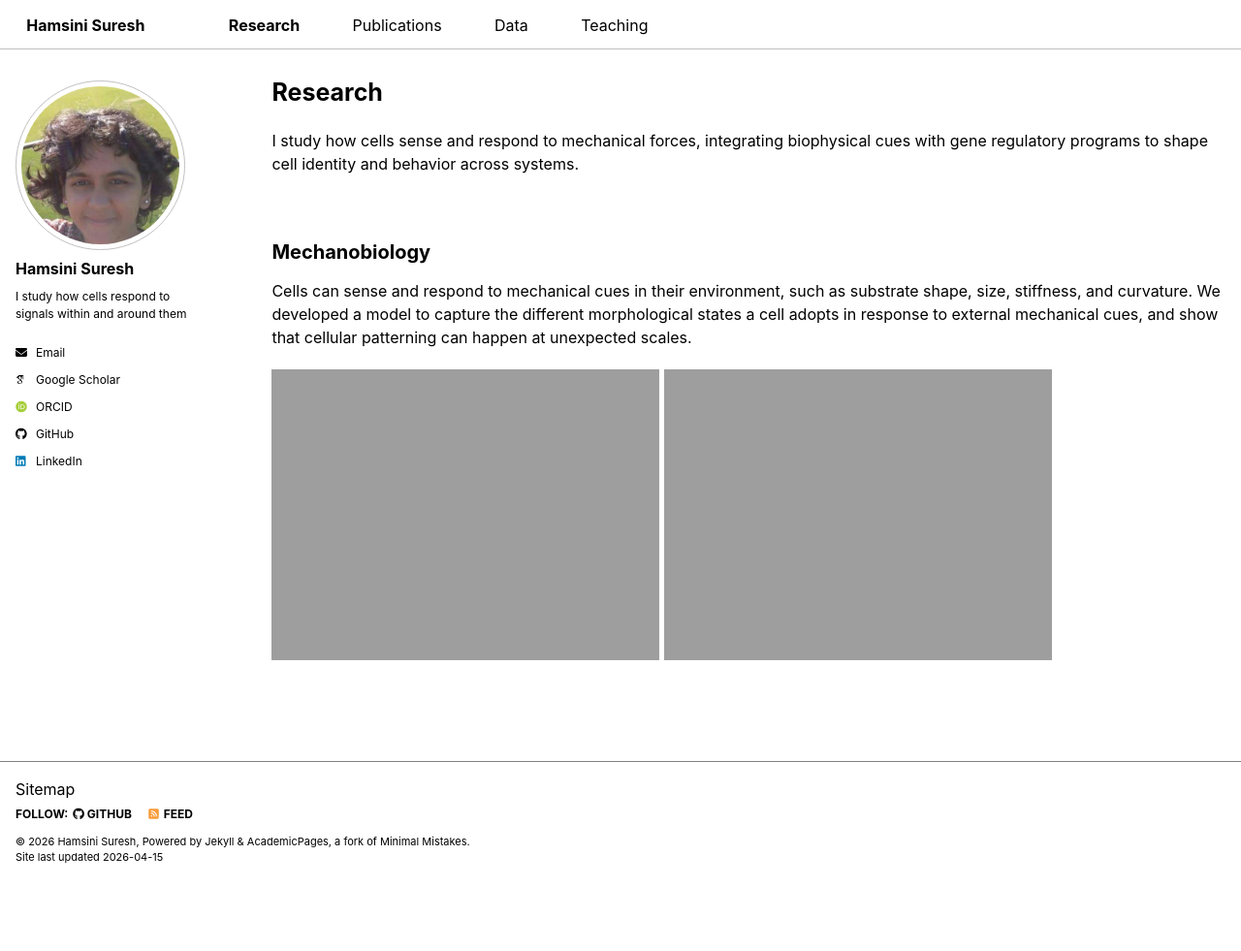
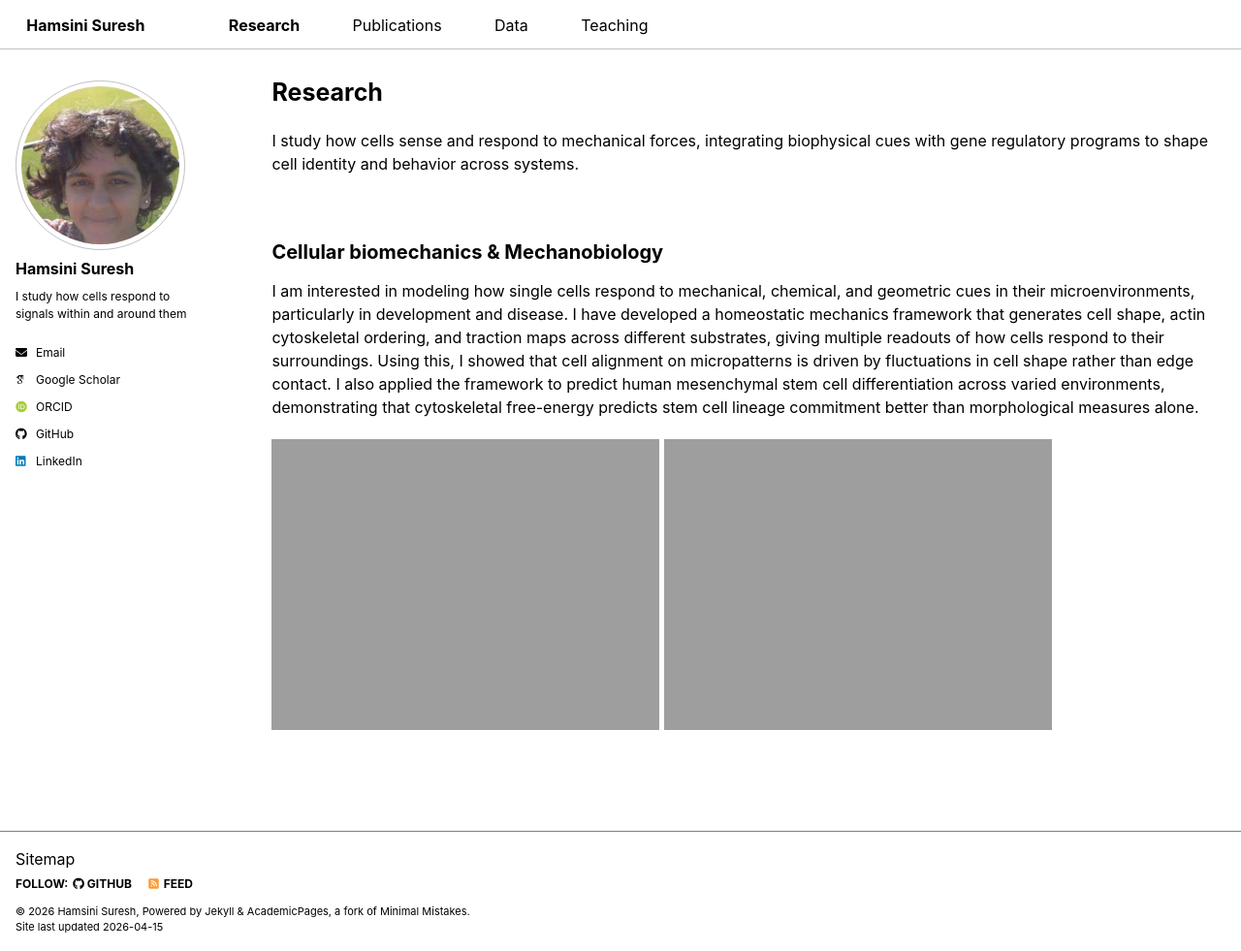
Before and after one commit to hamsinisuresh/hamsinisuresh.github.io, a Jekyll site: the page built from _pages/research.html, in a window 1280 px wide and 981 px high. Shown: the whole window at 97% size. Built offline with Jekyll 4.4.1, drawn with Linux system fonts in a browser that asks for light colours; some web fonts are replaced; a script bundle is joined from its source files by our own code; library files that are not in the unit come from our copies.

Commit message:
Update research.html

```diff
--- a/_pages/research.html
+++ b/_pages/research.html
@@ -16,13 +16,19 @@ author_profile: true
 
 <!-- ===== CUSTOM SECTION ===== -->
 
-<h2>Mechanobiology</h2>
+<h2>Cellular biomechanics & Mechanobiology</h2>
 
 <p>
-  Cells can sense and respond to mechanical cues in their environment, such as
-  substrate shape, size, stiffness, and curvature. We developed a model to capture
-  the different morphological states a cell adopts in response to external mechanical
-  cues, and show that cellular patterning can happen at unexpected scales.
+  I am interested in modeling how single cells respond to mechanical, chemical,
+  and geometric cues in their microenvironments, particularly in development and
+  disease. I have developed a homeostatic mechanics framework that generates cell
+  shape, actin cytoskeletal ordering, and traction maps across different substrates,
+  giving multiple readouts of how cells respond to their surroundings. Using this,
+  I showed that cell alignment on micropatterns is driven by fluctuations in cell
+  shape rather than edge contact. I also applied the framework to predict human
+  mesenchymal stem cell differentiation across varied environments, demonstrating
+  that cytoskeletal free-energy predicts stem cell lineage commitment better
+  than morphological measures alone.
 </p>
 
 <img src="{{ base_path }}/images/mechanobiology.jpg" alt="guidance_experiment" style="max-width: 100%; height: auto; margin-bottom: 1.5em;">
```
